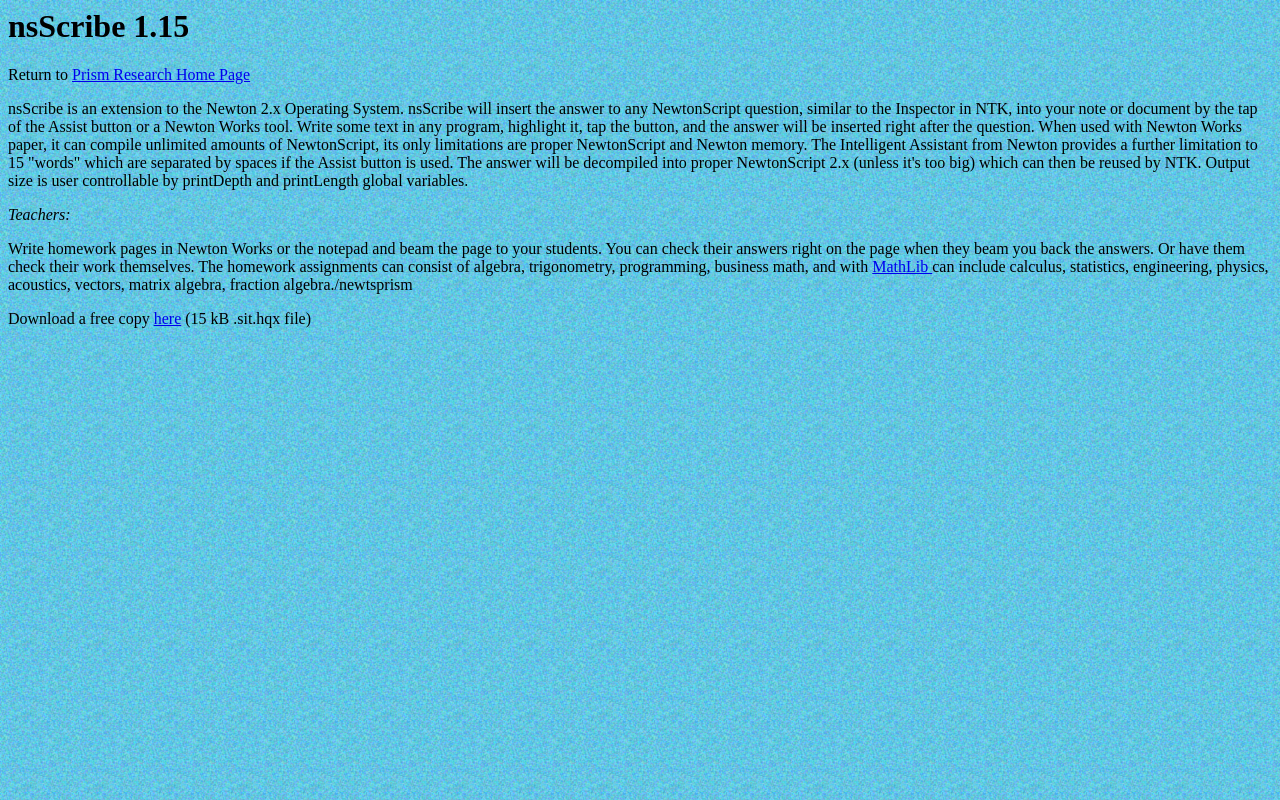
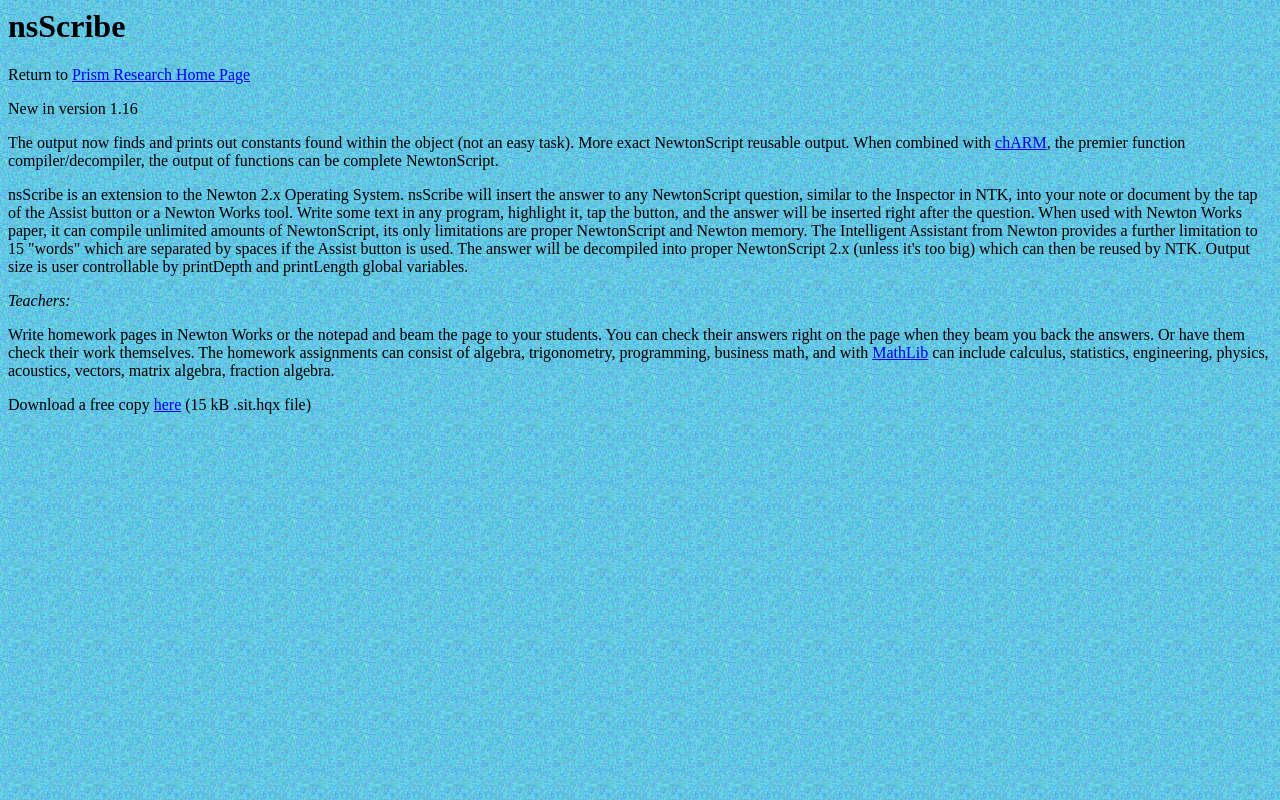
Before and after one commit to splorp/newtsprism, a plain HTML site: page newtsprism/nsScribe/nsScribe.html in a window 1280 px wide. Drawn offline with Linux system fonts and the light colour scheme.

Commit message:
Updated nsScribe page for 1.16

```diff
--- a/newtsprism/nsScribe/nsScribe.html
+++ b/newtsprism/nsScribe/nsScribe.html
@@ -11,14 +11,18 @@
 </head>
 <body background="/newtsprism/graphics/b7.gif">
 
-<h1>nsScribe 1.15</h1>
+<h1>nsScribe</h1>
 
 <p>Return to <a href="/newtsprism/">Prism Research Home Page</a></p>
+
+<p>New in version 1.16</p>
+
+<p>The output now finds and prints out constants found within the object (not an easy task).  More exact NewtonScript reusable output.  When combined with <a href="/newtsprism/chARM/chARM.html">chARM</a>, the premier function compiler/decompiler, the output of functions can be complete NewtonScript.</p>
 
 <p>nsScribe is an extension to the Newton 2.x Operating System. nsScribe will insert the answer to any NewtonScript question, similar to the Inspector in NTK, into your note or document by the tap of the Assist button or a Newton Works tool. Write some text in any program, highlight it, tap the button, and the answer will be inserted right after the question. When used with Newton Works paper, it can compile unlimited amounts of NewtonScript, its only limitations are proper NewtonScript and Newton memory. The Intelligent Assistant from Newton provides a further limitation to 15 "words" which are separated by spaces if the Assist button is used. The answer will be decompiled into proper NewtonScript 2.x (unless it's too big) which can then be reused by NTK. Output size is user controllable by printDepth and printLength global variables.</p>
 
 <p><em>Teachers:</em></p>
-<p>Write homework pages in Newton Works or the notepad and beam the page to your students. You can check their answers right on the page when they beam you back the answers. Or have them check their work themselves. The homework assignments can consist of algebra, trigonometry, programming, business math, and with <a href="/newtsprism/MathLib/MathLib.html">MathLib </a>can include calculus, statistics, engineering, physics, acoustics, vectors, matrix algebra, fraction algebra./newtsprism
+<p>Write homework pages in Newton Works or the notepad and beam the page to your students. You can check their answers right on the page when they beam you back the answers. Or have them check their work themselves. The homework assignments can consist of algebra, trigonometry, programming, business math, and with <a href="/newtsprism/MathLib/MathLib.html">MathLib</a> can include calculus, statistics, engineering, physics, acoustics, vectors, matrix algebra, fraction algebra.
 
 <p>Download a free copy <a href="/NewtsPrism/nsScribe/nsScribe.sit.hqx">here</a> (15 kB .sit.hqx file)</p>
 
```
